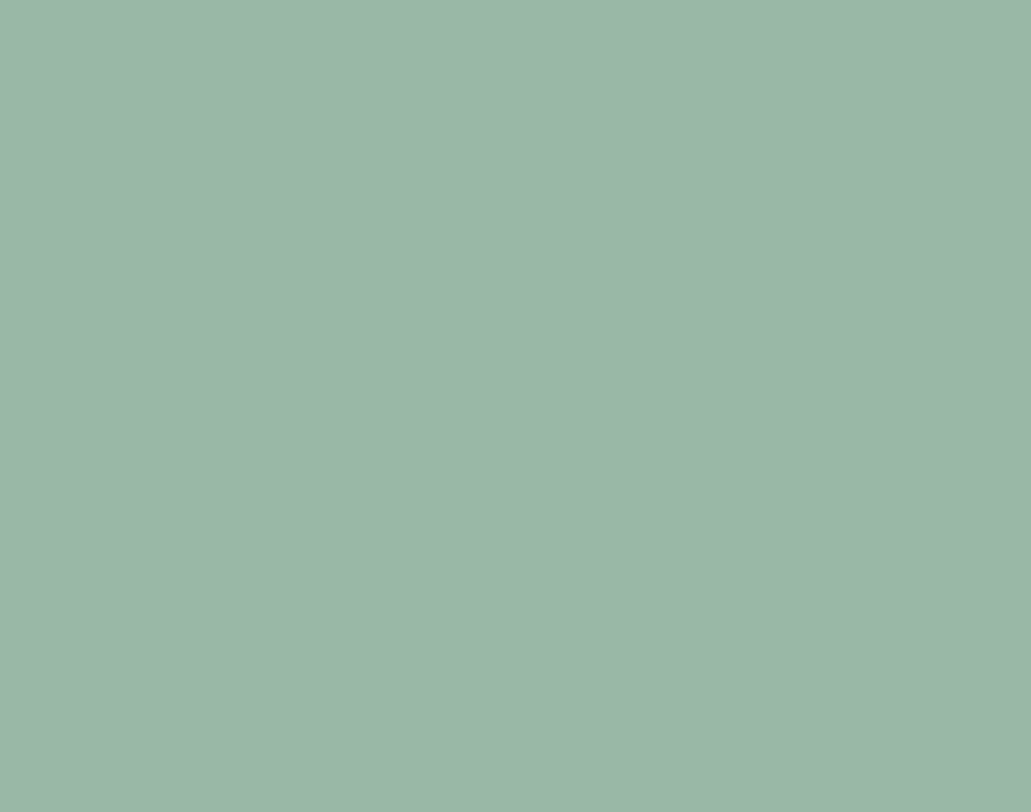
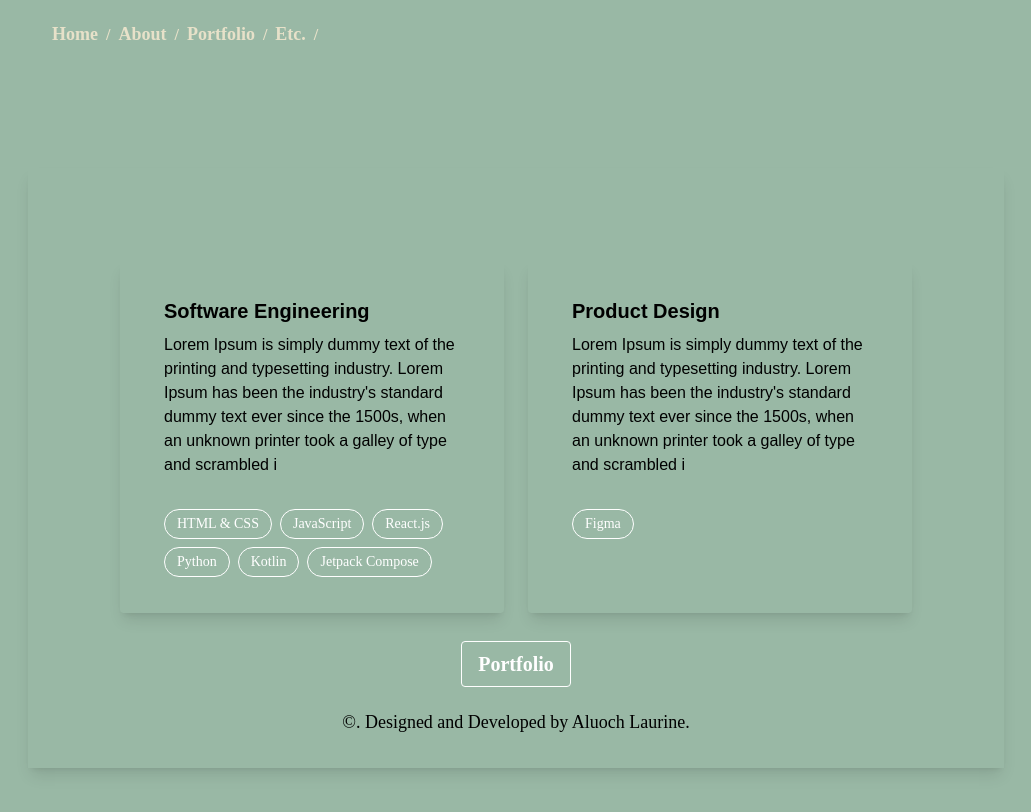
Before and after one commit to laualuoch/aluoch., a React (Create React App) app: page /more in a window 1280 px wide. Before the commit this address had no page. Shown: the top 812 px of the page, without its empty margins (124-1155 px from the left). Built offline with nearby package versions, Linux system fonts and the light colour scheme.

Commit message:
update MOre page

```diff
--- a/src/App.js
+++ b/src/App.js
@@ -4,6 +4,7 @@ import HomePage from "./pages/Home/HomePage";
 import './assets/main.css'
 import About from "./pages/About/About";
 import PortfolioPage from "./pages/Portfolio/PortfolioPage";
+import More from "./pages/More/More";
 
 
 const getCurrentYear = () => {
@@ -21,6 +22,7 @@ function App() {
             <Route path="/" element={<HomePage />} />
             <Route path="/about" element={<About />} />
             <Route path="/portfolio" element={<PortfolioPage />} />
+            <Route path="/more" element={<More />} />
           </Routes>
         </div>
       </section>
--- a/src/index.js
+++ b/src/index.js
@@ -7,6 +7,7 @@ import App from './App';
 import './assets/main.css';
 import About from './pages/About/About';
 import PortfolioPage from './pages/Portfolio/PortfolioPage';
+import More from './pages/More/More';
 
 const rootElement = document.getElementById('root');
 const root = createRoot(rootElement);
@@ -18,6 +19,7 @@ root.render(
           <Route path="/" element={ <App /> } />
           <Route path="/about" element={ <About /> } />
           <Route path="/portfolio" element={<PortfolioPage />} />
+          <Route path="/more" element={<More />} />
         </Routes>
     </Router>
   </StrictMode>
--- a/src/pages/Blog/BlogPage.js
+++ b/src/pages/Blog/BlogPage.js
@@ -1,17 +1,4 @@
-const Hamburger = () => {
-    return (
-        <nav class="flex pl-20 pr-20 text-gray-700 rounded-lg bg-gray-50 dark:bg-gray-800 dark:border-gray-700" aria-label="Breadcrumb">
-            <ol class="inline-flex items-center space-x-1 md:space-x-3">
-                <a href="#" class="inline-flex items-center text-lg text-green py-4 px-2 border-green hover:text-pink font-regular font-chilanka sm:text-center dark:text-gray-400">
-                    HOME
-                </a>
-                <a href="#" class="inline-flex items-center text-lg text-green py-4 px-2 border-green hover:text-pink font-regular font-chilanka sm:text-center dark:text-gray-400">
-                    BLOG
-                </a>
-            </ol>
-        </nav>
-    )
-};
+
 
 
 const ArticleItems = () => {
@@ -78,7 +65,7 @@ const ArticleItems = () => {
 const BlogPage = () => {
     return (
         <>
-        <Hamburger />
+
         <ArticleItems />
         </>
     )
--- a/src/pages/More/More.js
+++ b/src/pages/More/More.js
@@ -1,6 +1,69 @@
+import React from "react";
+import Card from "../../components/Card";
+import Breadcrumb from "../../components/Breadcrumb";
+import { useNavigate } from "react-router-dom";
+import Button from "../../components/Button";
+import Footer from "../../components/Footer";
 
 const More = () => {
+    const navigate = useNavigate();
 
-}
+    const navigateToHome = () => {
+        navigate('/');
+    }
+
+    const navigateToAbout = () => {
+        navigate('/about');
+    }
+    const navigateToPortfolio = () => {
+        navigate('/portfolio');
+    }
+
+    const navigateToMore = () => {
+        navigate('/more');
+    }
+
+    const handleButtonClick = () => {
+        navigate('/more');
+    }
+
+    const navItems = [
+        {link:"Home", linkOnClick: navigateToHome},
+        {link:"About", linkOnClick: navigateToAbout},
+        {link:"Portfolio", linkOnClick: navigateToPortfolio},
+        {link:"Etc.", linkOnClick: navigateToMore}
+    ];
+
+    const aboutItems = [
+        {title: "Software Engineering", description: "Lorem Ipsum is simply dummy text of the printing and typesetting industry. Lorem Ipsum has been the industry's standard dummy text ever since the 1500s, when an unknown printer took a galley of type and scrambled i", tools: ["HTML & CSS", "JavaScript", "React.js", "Python", "Kotlin", "Jetpack Compose"]},
+        {title: "Product Design", description: "Lorem Ipsum is simply dummy text of the printing and typesetting industry. Lorem Ipsum has been the industry's standard dummy text ever since the 1500s, when an unknown printer took a galley of type and scrambled i", tools: ["Figma"]}
+    ];
+
+    return (
+        <>
+            <Breadcrumb navItems={navItems} />
+            <div className="flex flex-col h-screen justify-center">
+                <div className="container mx-auto px-4 shadow-lg flex flex-col items-center justify-center h-3/4">
+                    <div className="flex flex-wrap justify-center w-full">
+                        {aboutItems.map(({ title, description, tools }) => (
+                            <Card
+                                key={title}
+                                title={title}
+                                description={description}
+                                tools={tools}
+                                className="w-full sm:w-1/2 md:w-1/3 lg:w-1/4 xl:w-1/5 p-4"
+                            />
+                        ))}
+                    </div>
+                    <div className="flex justify-center mt-4">
+                        <Button text="Portfolio" onClick={handleButtonClick} />
+                    </div>
+                </div>
+            </div>
+            <Footer />
+        </>
+    );
+
+};
 
 export default More;
--- a/src/pages/Portfolio/PortfolioPage.js
+++ b/src/pages/Portfolio/PortfolioPage.js
@@ -46,8 +46,7 @@ const PortfolioPage = () => {
     const navItems = [
         {link:"Home", linkOnClick: navigateToHome},
         {link:"About", linkOnClick: navigateToAbout},
-        {link:"Portfolio", linkOnClick: navigateToPortfolio},
-        {link:"Etc.", linkOnClick: navigateToMore}
+        {link:"Portfolio", linkOnClick: navigateToPortfolio}
     ];
 
     return (
@@ -59,7 +58,7 @@ const PortfolioPage = () => {
             </div>
             <div className="mt-4 flex flex-col items-center">
 
-                <Button text="I read and write too..." />
+                <Button text="I read and write too..." onClick={navigateToMore} />
             </div>
         </div>
         <Footer />
```
